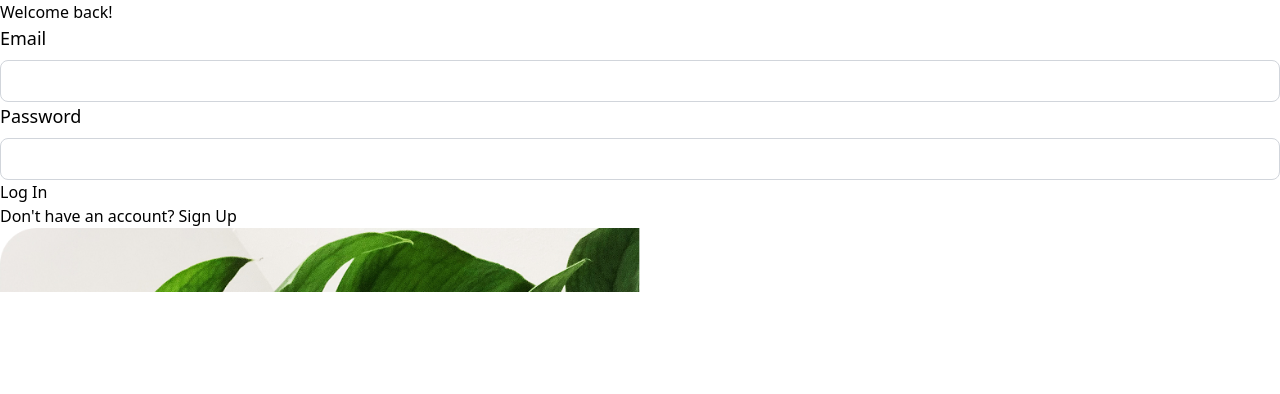
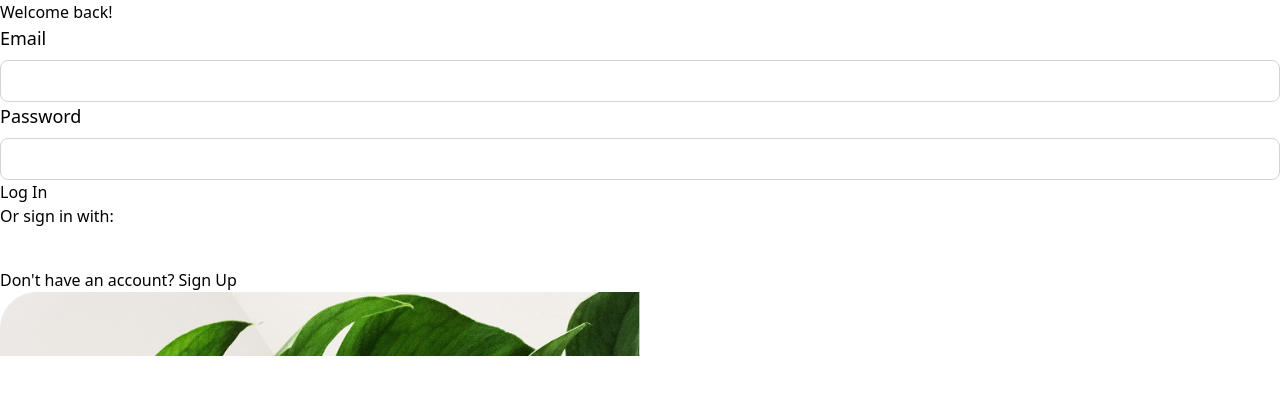
Before and after one commit to Dritk/ToDoList, a React (Vite) app: page /signin in a window 1280 px wide. Shown: the top 394 px of the page. Built offline with nearby package versions, Linux system fonts and the light colour scheme.

Commit message:
Google auth

```diff
--- a/src/App.tsx
+++ b/src/App.tsx
@@ -1,6 +1,5 @@
 import TodoApp from "./components/TodoApp";
 import "./index.css";
-import Signup from "./login/Signup";
 
 const App = () => {
   return (
--- a/src/login/FormComp.tsx
+++ b/src/login/FormComp.tsx
@@ -1,3 +1,4 @@
+import { GoogleLogin } from "@react-oauth/google";
 import React, { useState } from "react";
 import { useNavigate } from "react-router-dom";
 
@@ -78,6 +79,10 @@ const Form: React.FC<FormProps> = ({ formType, onSubmit }) => {
 
   const navigate = useNavigate();
 
+  const googleAuthSuccess = (credentialResponse: any) => {
+    console.log("Google Auth Success:", credentialResponse);
+  };
+
   return (
     <form onSubmit={handleSubmit} className="w-full max-w-md mx-auto">
       <h1 className="text-3xl text-center font-bold mb-4">
@@ -157,6 +162,11 @@ const Form: React.FC<FormProps> = ({ formType, onSubmit }) => {
         {formType === "signUp" ? "Sign Up" : "Log In"}
       </button>
 
+      <div className="mb-4 mt-4">
+        <p className="text-center text-gray-500">Or sign in with:</p>
+        <GoogleLogin onSuccess={googleAuthSuccess} />
+      </div>
+
       <p className="text-center mt-4">
         {formType === "signUp" ? (
           <>
--- a/src/main.tsx
+++ b/src/main.tsx
@@ -6,7 +6,10 @@ import { createBrowserRouter, RouterProvider } from "react-router-dom";
 import Signup from "./login/Signup.tsx";
 import Signin from "./login/Signin.tsx";
 import TodoApp from "./components/TodoApp.tsx";
+import { GoogleOAuthProvider } from "@react-oauth/google";
 
+const CLIENT_ID =
+  "1051054790619-e3l0a1rugo10svqp5snb8hq8v2lsu77e.apps.googleusercontent.com";
 const router = createBrowserRouter([
   { path: "/", element: <App /> },
   { path: "/signup", element: <Signup /> },
@@ -16,6 +19,8 @@ const router = createBrowserRouter([
 
 createRoot(document.getElementById("root")!).render(
   <StrictMode>
-    <RouterProvider router={router} />
+    <GoogleOAuthProvider clientId={CLIENT_ID}>
+      <RouterProvider router={router} />
+    </GoogleOAuthProvider>
   </StrictMode>
 );
```
